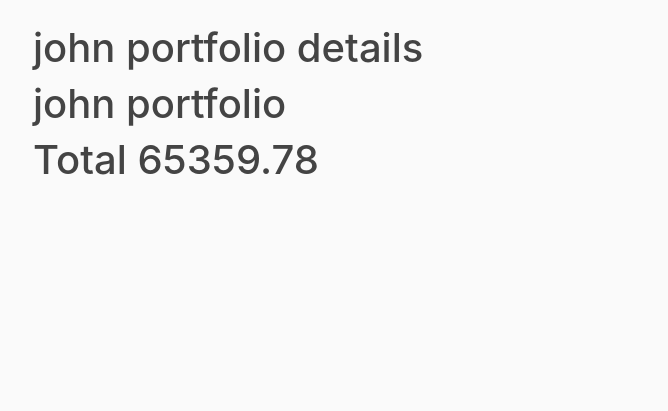
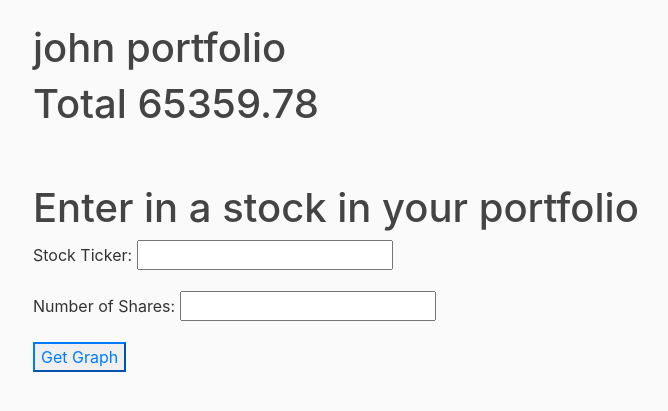
Before and after one commit to ryanhill2/FYP, a Django app: template portfolio/templates/portfolio/view_individual_stock_data.html in a window 1280 px wide. Shown: the part 56-467 px from the top of the page, without its empty margins (52-720 px from the left). Run offline with Django 3.2, Linux system fonts and the light colour scheme; the template is opened without the code that fills it: values that come from a table or form of the project are taken from there, others are empty; data comes from the database, SQL or seed files in the repository; parts of the project's set-up code (start-up, migrations or seed data) failed here and were passed over; some libraries are stand-ins or nearby versions.

Commit message:
update to forms added

```diff
--- a/portfolio/forms.py
+++ b/portfolio/forms.py
@@ -21,5 +21,9 @@
 
 class AdvancedAnalysisForm(forms.Form):
 
-    stock_name1 = forms.CharField(label='Stock name', max_length=100)
-    stock_name2 = forms.CharField(label='Stock name', max_length=100)
+    stock_names = forms.CharField(widget=forms.Textarea)
+
+class graphAnalysisForm(forms.Form):
+    stock_name = forms.CharField(label='stock_name')
+    stock_start_date = forms.CharField(label='stock_start_date')
+    stock_end_date = forms.CharField(label='stock_end_date')
--- a/portfolio/templates/portfolio/view_individual_stock_data.html
+++ b/portfolio/templates/portfolio/view_individual_stock_data.html
@@ -1,9 +1,14 @@
 {% extends "blog/base.html" %}
 {% block content %}
+    <h1>{{ portfolio }}</h1>
+    <h1>Total {{ portfolio.total_change }}</h1>
+    <br>
+    <br>
+    <h1>Enter in a stock in your portfolio</h1>
+    <form method="get">
+            {{ form.as_p}}
+            <button class="btn-outline-primary" type="submit">Get Graph</button>
+    </form>
 
 
-    <h1>{{ portfolio }} details </h1>
-    <h1>{{ portfolio }}</h1>
-    <h1>Total {{ portfolio.total_change }}</h1>
-
 {% endblock content %}
```
